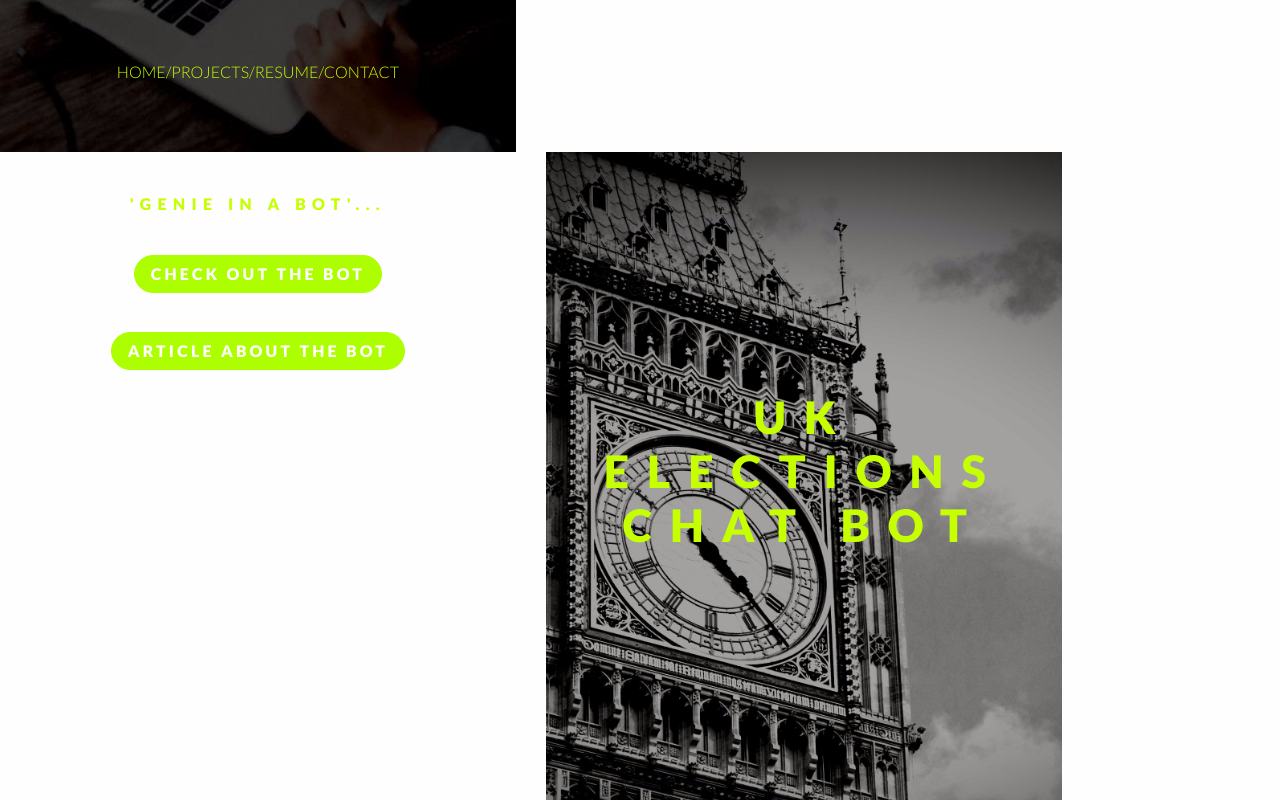
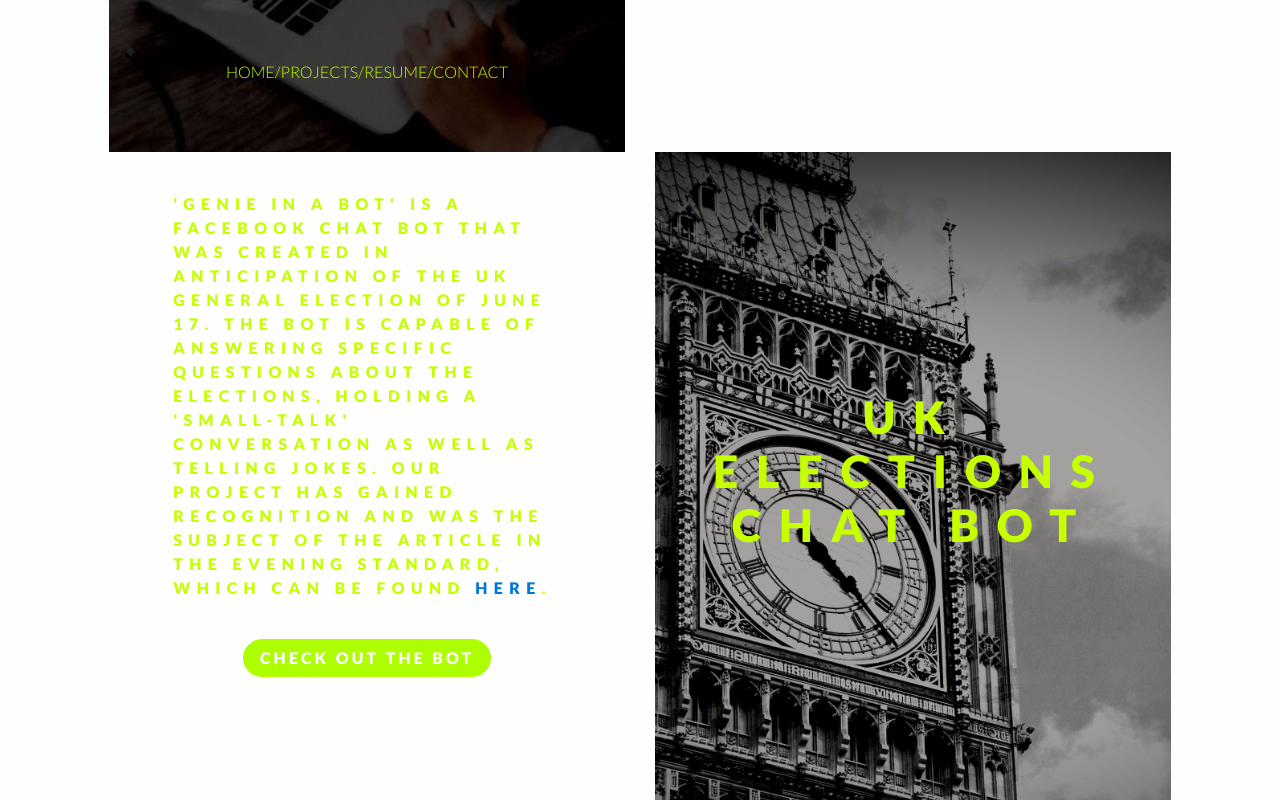
Before and after one commit to majakudlicka/Portfolio, a website: page public/projects.html in a window 1280 px wide. Shown: the part 648-1448 px from the top of the page. Drawn offline with nearby package versions, Linux system fonts and the light colour scheme.

Commit message:
added Genie in a bot description

```diff
--- a/public/projects.html
+++ b/public/projects.html
@@ -18,7 +18,7 @@
 
 
 
-    <div class="col-md-5">
+    <div class="col-md-5 offset-md-1">
       <div class="rigth_container">
 
 
@@ -37,12 +37,17 @@
 
       <div class="left_container project_description">
         <div>
-          'Genie in a bot'...
+          'Genie in a bot' is a facebook chat bot that was created in anticipation of the UK General Election of June 17.
+          The bot is capable of answering specific questions about the elections, holding a 'small-talk'
+          conversation as well as telling jokes. Our project has gained recognition and was the subject of the
+          article in the Evening Standard, which can be found  <a target="_blank" href="https://www.standard.co.uk/lifestyle/london-life/can-free-beer-and-raves-win-over-young-voters-in-the-general-election-a3543791.html">here</a>.
+
+          </article>
         </div>
 
         <a class="btn btn-primary button-link" href="https://www.facebook.com/politicalgenie/" role="button">CHECK OUT THE BOT</a>
 
-          <a class="btn btn-primary button-link" href="https://www.standard.co.uk/lifestyle/london-life/can-free-beer-and-raves-win-over-young-voters-in-the-general-election-a3543791.html" role="button">ARTICLE ABOUT THE BOT</a>
+
       </div>
 
 
```
